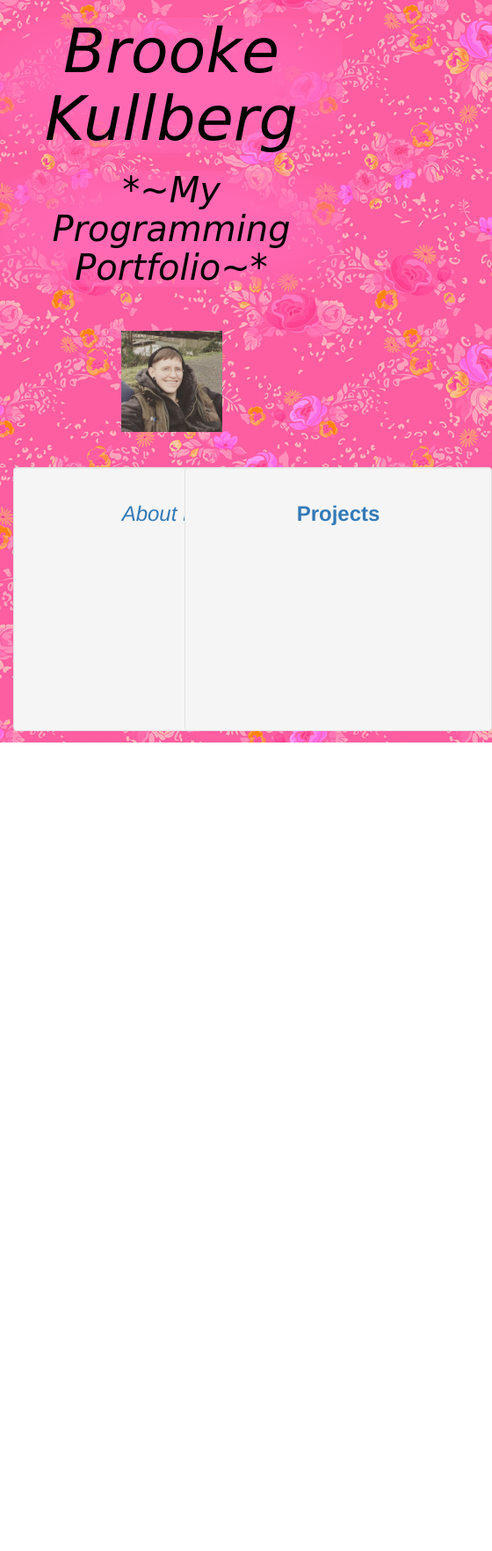
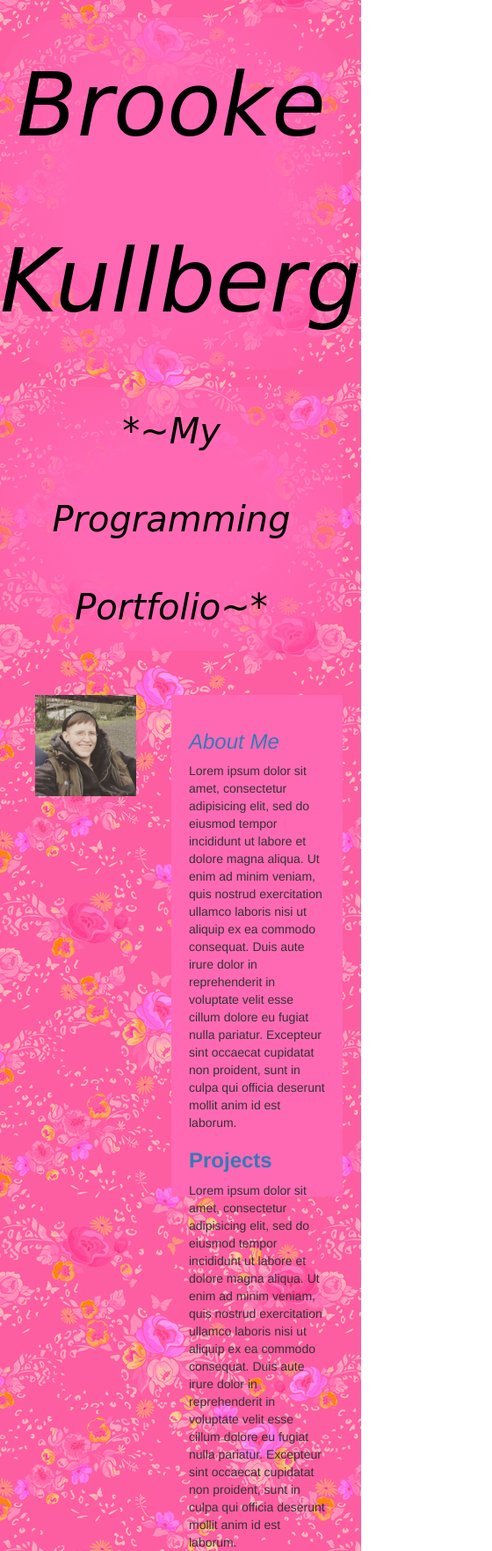
Before and after one commit to BrookeZK/Portfolio, a plain HTML site: page index.html in a window 390 px wide. Shown: the whole page at 88% size, 560 px wide, since content can reach past the window. Before the commit the page ends 844 px from the top, so only its background shows below. Drawn offline with Linux system fonts and the light colour scheme.

Commit message:
reformat objects and links on index.html

```diff
--- a/css/styles.css
+++ b/css/styles.css
@@ -1,13 +1,23 @@
 body {
   background-image: url(../img/flower5.jpg);
+}
+
+.sidebar {
+  width: 50%;
+  height: 570px;
+  float: right;
+  background-color: hotpink;
+  padding: 20px;
+  margin-top: 40px;
 }
 
 h1 {
   text-align: center;
   color: black;
+  line-height: 200px;
   font-family: cursive;
   font-style: italic;
-  font-size: 70px;
+  font-size: 100px;
   border: 5px;
   background: radial-gradient(rgb(255,105,180,1) 40%, rgba(255,0,0,0));
   border-radius: 20%;
@@ -21,15 +31,19 @@ h2 {
   font-size: 40px;
   border: 5px;
   background: radial-gradient(rgb(255,105,180,1) 40%, rgba(255,0,0,0));
-  border-radius: 20%;
+  border-radius: 20;
+  line-height: 100px;
 }
 
 .center {
   display: block;
-  margin-left: auto;
-  margin-right: auto;
+  /* margin-left: auto;
+  margin-right: auto; */
   width: 50%;
-  padding: 40px;
+  padding-left: 40px;
+  padding-right: 40px;
+  padding-top: 40px;
+  float: left;
 }
 
 .col-md-6 {
@@ -37,9 +51,11 @@ h2 {
   background: radial-gradient(rgb(255,105,180,1) 40%, rgba(255,0,0,0));
   border-radius: 20%; */
   text-align: center;
-  float: left;
-  width: 50%;
-  height: 50px;
+  /* float: left; */
+  /* width: 50%; */
+  /* display: block;
+  margin-left: auto;
+  margin-right: auto; */
 }
 
 #mission {
@@ -61,15 +77,34 @@ h2 {
   text-align: left;
 }
 
-#menu .well {
+/* .menu {
   height: 50px;
   width: 200px;
-}
+} */
 .well {
   height: 300px;
   width: 350px;
 }
+.menu .well {
+  height: 90px;
+  width: 200px;
+  margin-left: 300px;
+  /* background-color: hotpink; */
+  border: 5px;
+  background: radial-gradient(rgb(255,105,180,1) 40%, rgba(255,0,0,0));
+  border-radius: 20%;
+}
+.menu .well a {
+  color: black;
+}
 
+.menu .well a:visited {
+  color: black;
+}
+
+.language {
+  font-style: italic;
+}
 /* .row { */
   /* float: left;
   width: 50%;
--- a/index.html
+++ b/index.html
@@ -7,23 +7,30 @@
       <title>Brooke's Portfolio</title>
     </head>
     <body>
-        <h1>Brooke Kullberg</h1>
-        <h2>*~My Programming Portfolio~*</h2>
-        <img src="img/brooke.jpg" alt="A photo of Brooke Kullberg" class="center">
+      <h1>Brooke Kullberg</h1>
+      <h2>*~My Programming Portfolio~*</h2>
+      <img src="img/brooke.jpg" alt="A photo of Brooke Kullberg" class="center">
+      <div class="sidebar">
+        <h3><a href="aboutme.html"><em>About Me</em></a></h3>
+        <p>Lorem ipsum dolor sit amet, consectetur adipisicing elit, sed do eiusmod tempor incididunt ut labore et dolore magna aliqua. Ut enim ad minim veniam, quis nostrud exercitation ullamco laboris nisi ut aliquip ex ea commodo consequat. Duis aute irure dolor in reprehenderit in voluptate velit esse cillum dolore eu fugiat nulla pariatur. Excepteur sint occaecat cupidatat non proident, sunt in culpa qui officia deserunt mollit anim id est laborum.</p>
+        <h3><a href="projects.html"><strong>Projects</strong></a></h3>
+        <p>Lorem ipsum dolor sit amet, consectetur adipisicing elit, sed do eiusmod tempor incididunt ut labore et dolore magna aliqua. Ut enim ad minim veniam, quis nostrud exercitation ullamco laboris nisi ut aliquip ex ea commodo consequat. Duis aute irure dolor in reprehenderit in voluptate velit esse cillum dolore eu fugiat nulla pariatur. Excepteur sint occaecat cupidatat non proident, sunt in culpa qui officia deserunt mollit anim id est laborum.</p>
+      </div>
     </body>
-    <div class="container">
-      <div class="row">
-        <div class="col-md-6" width="50%">
-          <div class="well">
-            <h3><a href="aboutme.html"><em>About Me</em></a></h3>
-          </div>
-        </div>
-        <div class="col-md-6" width="50%">
-          <div class="well">
-            <h3><a href="projects.html"><strong>Projects</strong></a></h3>
-          </div>
-        </div>
-      </div>
-    </div>
   </html>
-  <!DOCTYPE html>
+
+
+
+
+
+
+
+
+
+
+<!--
+
+  <ul class="nav nav-pills">
+    <li role="presentation" class="active"><a href="aboutme.html"><em>About Me</em></a></li>
+    <li role="presentation"><a href="projects.html"><strong>Projects</strong></a></li>
+  </ul> -->
```
Also changed, not shown: projects.html (+1 -1 lines).
